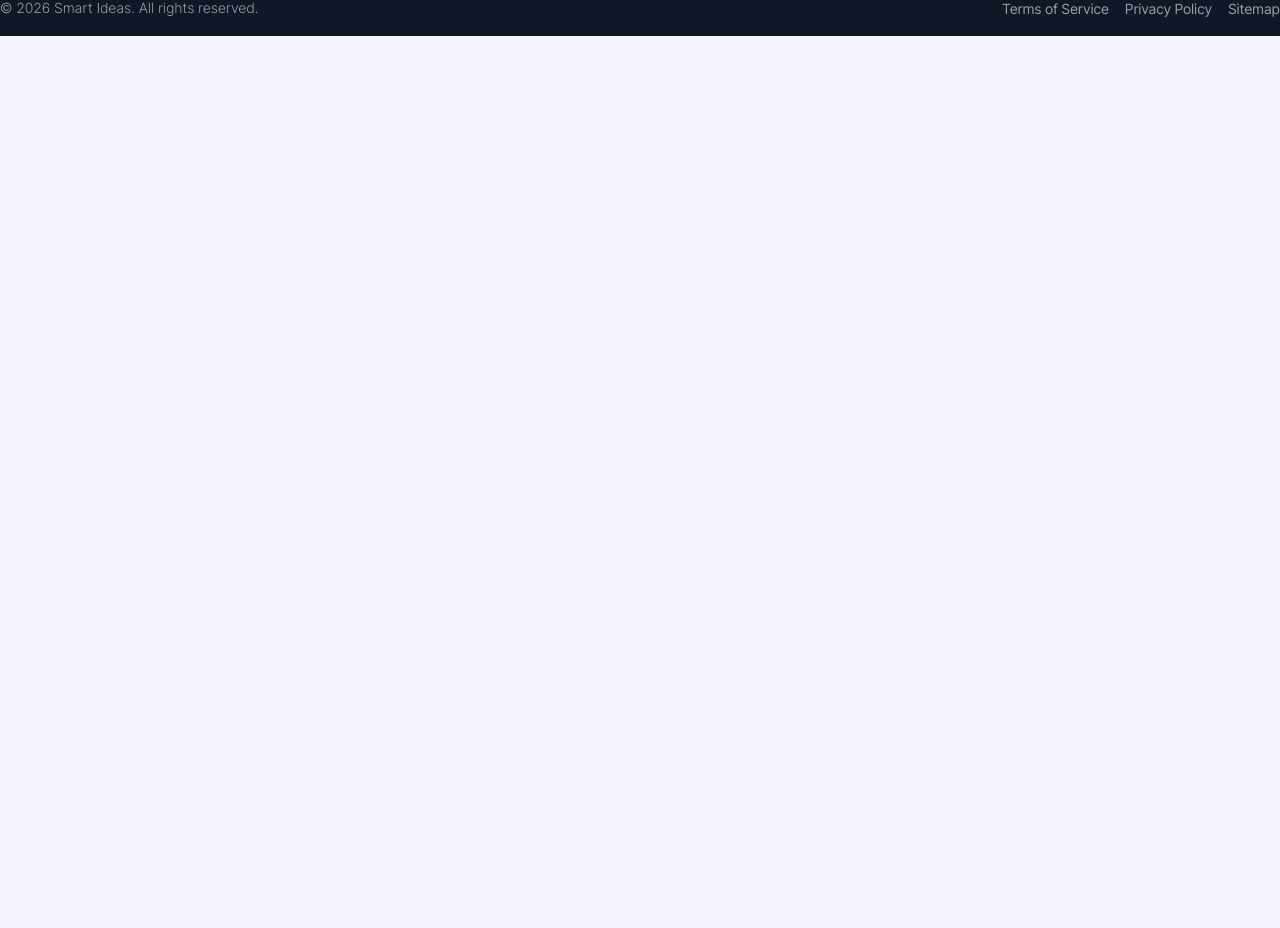
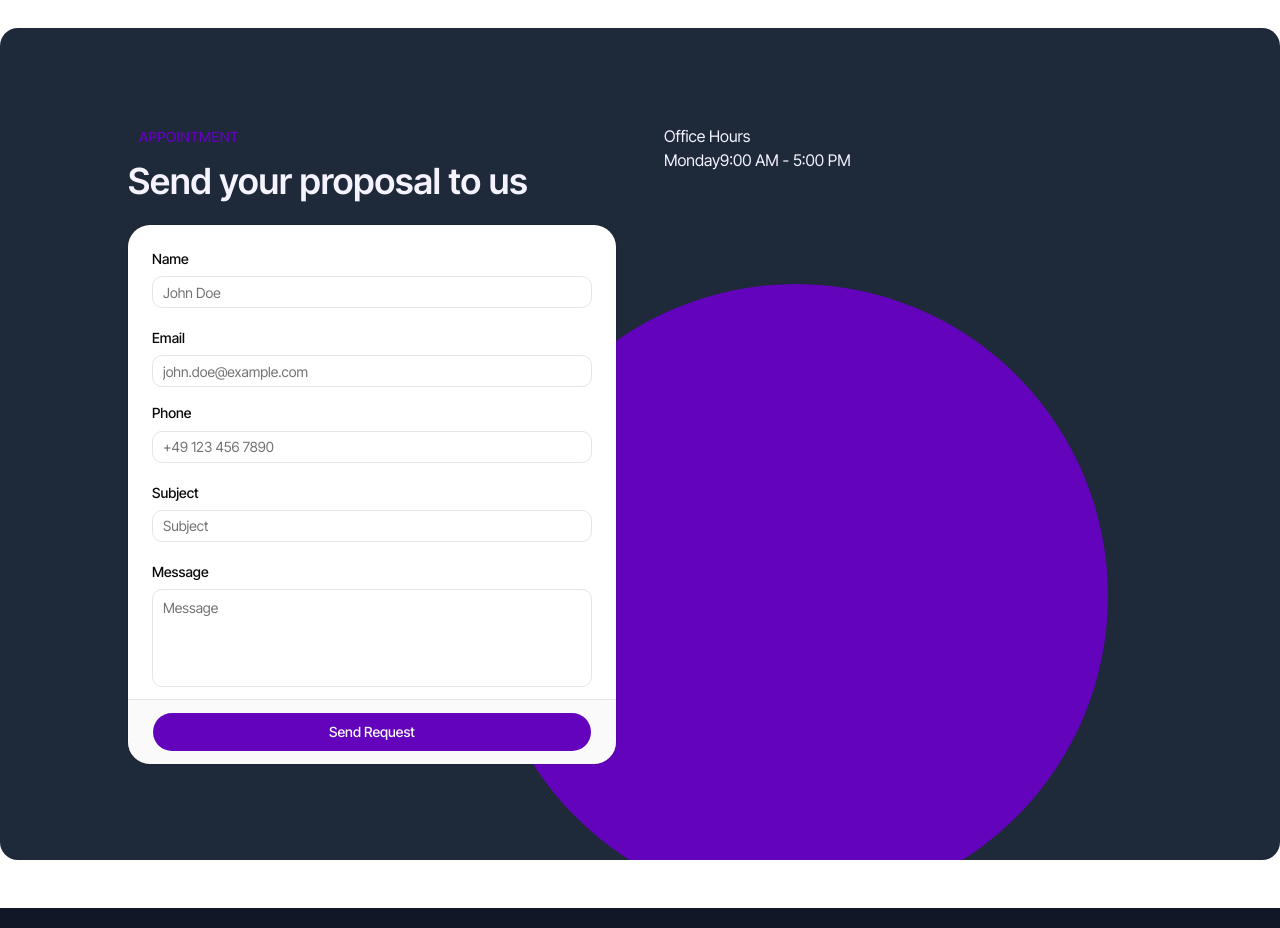
Before and after one commit to itzTedx/piptan-organization, a Next.js app: page / in a window 1280 px wide. Shown: the part 8696-9624 px from the top of the page. Before the commit the page ends 8732 px from the top, so only its background shows below. Built offline with nearby package versions, Linux system fonts and the light colour scheme.

Commit message:
chore(deps): update dependencies and add new packages for improved functionality

```diff
--- a/package.json
+++ b/package.json
@@ -11,6 +11,7 @@
 	},
 	"dependencies": {
 		"@base-ui/react": "^1.1.0",
+		"@tanstack/react-form": "^1.28.3",
 		"class-variance-authority": "^0.7.1",
 		"clsx": "^2.1.1",
 		"embla-carousel": "^8.6.0",
@@ -21,11 +22,14 @@
 		"lucide-react": "^0.563.0",
 		"motion": "^12.34.0",
 		"next": "16.1.6",
+		"next-themes": "^0.4.6",
 		"react": "19.2.3",
 		"react-dom": "19.2.3",
 		"shadcn": "^3.8.4",
+		"sonner": "^2.0.7",
 		"tailwind-merge": "^3.4.0",
-		"tw-animate-css": "^1.4.0"
+		"tw-animate-css": "^1.4.0",
+		"zod": "^4.3.6"
 	},
 	"devDependencies": {
 		"@biomejs/biome": "2.3.14",
--- a/src/app/layout.tsx
+++ b/src/app/layout.tsx
@@ -4,6 +4,7 @@ import "@/styles/globals.css";
 
 import { Footer } from "@/components/layout/footer";
 import { Navbar } from "@/components/layout/navbar";
+import { Toaster } from "@/components/ui/sonner";
 
 import { cn } from "@/lib/utils";
 
@@ -25,6 +26,7 @@ export default function RootLayout({
 				<Navbar />
 				{children}
 				<Footer />
+				<Toaster position="bottom-right" richColors />
 			</body>
 		</html>
 	);
--- a/src/app/page.tsx
+++ b/src/app/page.tsx
@@ -5,6 +5,7 @@ import { MotionCarousel } from "@/components/ui/motion-carousel";
 import { About } from "@/modules/views/about";
 import { Blogs } from "@/modules/views/blogs";
 import { CaseStudies } from "@/modules/views/case-studies";
+import { Cta } from "@/modules/views/cta";
 import { Faqs } from "@/modules/views/faqs";
 import { Feature } from "@/modules/views/feature";
 import { Growth } from "@/modules/views/growth";
@@ -30,6 +31,7 @@ export default function Page() {
 			<CaseStudies />
 			<Blogs />
 			<Faqs />
+			<Cta />
 		</main>
 	);
 }
--- a/src/components/ui/card.tsx
+++ b/src/components/ui/card.tsx
@@ -10,7 +10,7 @@ function Card({
 	return (
 		<div
 			className={cn(
-				"group/card flex flex-col gap-6 overflow-hidden rounded-3xl bg-card py-6 text-card-foreground text-sm ring-1 ring-foreground/10 has-[>img:first-child]:pt-0 has-data-[slot=card-footer]:pb-0 data-[size=sm]:gap-3 data-[size=sm]:py-3 data-[size=sm]:has-data-[slot=card-footer]:pb-0 *:[img:first-child]:rounded-t-xl *:[img:last-child]:rounded-b-xl",
+				"group/card flex flex-col gap-3 overflow-hidden rounded-3xl bg-card py-3 text-card-foreground text-sm ring-1 ring-foreground/10 has-[>img:first-child]:pt-0 has-data-[slot=card-footer]:pb-0 data-[size=sm]:gap-3 data-[size=sm]:py-3 data-[size=sm]:has-data-[slot=card-footer]:pb-0 *:[img:first-child]:rounded-t-xl *:[img:last-child]:rounded-b-xl",
 				className
 			)}
 			data-size={size}
@@ -24,7 +24,7 @@ function CardHeader({ className, ...props }: React.ComponentProps<"div">) {
 	return (
 		<div
 			className={cn(
-				"group/card-header @container/card-header grid auto-rows-min items-start gap-1 rounded-t-xl px-6 has-data-[slot=card-action]:grid-cols-[1fr_auto] has-data-[slot=card-description]:grid-rows-[auto_auto] group-data-[size=sm]/card:px-3 [.border-b]:pb-6 group-data-[size=sm]/card:[.border-b]:pb-3",
+				"group/card-header @container/card-header grid auto-rows-min items-start gap-1 rounded-t-xl px-3 has-data-[slot=card-action]:grid-cols-[1fr_auto] has-data-[slot=card-description]:grid-rows-[auto_auto] group-data-[size=sm]/card:px-3 [.border-b]:pb-3 group-data-[size=sm]/card:[.border-b]:pb-3",
 				className
 			)}
 			data-slot="card-header"
@@ -72,7 +72,7 @@ function CardAction({ className, ...props }: React.ComponentProps<"div">) {
 function CardContent({ className, ...props }: React.ComponentProps<"div">) {
 	return (
 		<div
-			className={cn("px-6 group-data-[size=sm]/card:px-3", className)}
+			className={cn("px-3 group-data-[size=sm]/card:px-3", className)}
 			data-slot="card-content"
 			{...props}
 		/>
@@ -83,7 +83,7 @@ function CardFooter({ className, ...props }: React.ComponentProps<"div">) {
 	return (
 		<div
 			className={cn(
-				"flex items-center rounded-b-xl border-t bg-muted/50 p-6 group-data-[size=sm]/card:p-3",
+				"flex items-center rounded-b-xl border-t bg-muted/50 p-3 group-data-[size=sm]/card:p-3",
 				className
 			)}
 			data-slot="card-footer"
--- a/src/components/ui/field.tsx
+++ b/src/components/ui/field.tsx
@@ -205,7 +205,7 @@ function FieldError({
 				{uniqueErrors.map(
 					(error, index) =>
 						error?.message && (
-							<li key={`${error.message}-${index + 1}`}>{error.message}</li>
+							<li key={`${error.message}-${index}`}>{error.message}</li>
 						)
 				)}
 			</ul>
--- a/src/components/ui/label.tsx
+++ b/src/components/ui/label.tsx
@@ -1,20 +1,20 @@
-"use client";
+"use client"
 
-import * as React from "react";
+import * as React from "react"
 
-import { cn } from "@/lib/utils";
+import { cn } from "@/lib/utils"
 
 function Label({ className, ...props }: React.ComponentProps<"label">) {
   return (
     <label
+      data-slot="label"
       className={cn(
-				"flex select-none items-center gap-2 font-medium text-sm leading-none peer-disabled:cursor-not-allowed peer-disabled:opacity-50 group-data-[disabled=true]:pointer-events-none group-data-[disabled=true]:opacity-50",
+        "gap-2 text-sm leading-none font-medium group-data-[disabled=true]:opacity-50 peer-disabled:opacity-50 flex items-center select-none group-data-[disabled=true]:pointer-events-none peer-disabled:cursor-not-allowed",
         className
       )}
-			data-slot="label"
       {...props}
     />
-	);
+  )
 }
 
-export { Label };
+export { Label }
--- /dev/null
+++ b/src/components/ui/sonner.tsx
@@ -0,0 +1,49 @@
+"use client"
+
+import { useTheme } from "next-themes"
+import { Toaster as Sonner, type ToasterProps } from "sonner"
+import { CircleCheckIcon, InfoIcon, TriangleAlertIcon, OctagonXIcon, Loader2Icon } from "lucide-react"
+
+const Toaster = ({ ...props }: ToasterProps) => {
+  const { theme = "system" } = useTheme()
+
+  return (
+    <Sonner
+      theme={theme as ToasterProps["theme"]}
+      className="toaster group"
+      icons={{
+        success: (
+          <CircleCheckIcon className="size-4" />
+        ),
+        info: (
+          <InfoIcon className="size-4" />
+        ),
+        warning: (
+          <TriangleAlertIcon className="size-4" />
+        ),
+        error: (
+          <OctagonXIcon className="size-4" />
+        ),
+        loading: (
+          <Loader2Icon className="size-4 animate-spin" />
+        ),
+      }}
+      style={
+        {
+          "--normal-bg": "var(--popover)",
+          "--normal-text": "var(--popover-foreground)",
+          "--normal-border": "var(--border)",
+          "--border-radius": "var(--radius)",
+        } as React.CSSProperties
+      }
+      toastOptions={{
+        classNames: {
+          toast: "cn-toast",
+        },
+      }}
+      {...props}
+    />
+  )
+}
+
+export { Toaster }
--- /dev/null
+++ b/src/modules/forms/enquiry-form.tsx
@@ -0,0 +1,204 @@
+"use client";
+
+import { useForm } from "@tanstack/react-form";
+import { toast } from "sonner";
+import * as z from "zod";
+
+import { Button } from "@/components/ui/button";
+import { Card, CardContent, CardFooter } from "@/components/ui/card";
+import {
+	Field,
+	FieldError,
+	FieldGroup,
+	FieldLabel,
+} from "@/components/ui/field";
+import { Input } from "@/components/ui/input";
+import { InputGroup, InputGroupTextarea } from "@/components/ui/input-group";
+
+const formSchema = z.object({
+	name: z
+		.string()
+		.min(5, "Bug name must be at least 5 characters.")
+		.max(32, "Bug name must be at most 32 characters."),
+	email: z.email(),
+	phone: z.string().max(15, "Phone number must be at most 15 characters."),
+	subject: z.string().max(100, "Subject must be at most 100 characters."),
+	message: z
+		.string()
+		.min(1, "Message is required.")
+		.max(1000, "Message must be at most 1000 characters."),
+});
+
+export function EnquiryForm() {
+	const form = useForm({
+		defaultValues: {
+			name: "",
+			email: "",
+			phone: "",
+			subject: "",
+			message: "",
+		},
+		validators: {
+			onSubmit: formSchema,
+		},
+		onSubmit: async ({ value }) => {
+			toast("You submitted the following values:", {
+				description: (
+					<pre className="mt-2 w-[320px] overflow-x-auto rounded-md bg-code p-4 text-code-foreground">
+						<code>{JSON.stringify(value, null, 2)}</code>
+					</pre>
+				),
+			});
+		},
+	});
+
+	return (
+		<Card className="w-full py-6">
+			<CardContent className="px-6">
+				<form
+					id="bug-report-form"
+					onSubmit={(e) => {
+						e.preventDefault();
+						form.handleSubmit();
+					}}
+				>
+					<FieldGroup>
+						<form.Field name="name">
+							{(field) => {
+								const isInvalid =
+									field.state.meta.isTouched && !field.state.meta.isValid;
+								return (
+									<Field data-invalid={isInvalid}>
+										<FieldLabel htmlFor={field.name}>Name</FieldLabel>
+										<Input
+											aria-invalid={isInvalid}
+											autoComplete="off"
+											id={field.name}
+											name={field.name}
+											onBlur={field.handleBlur}
+											onChange={(e) => field.handleChange(e.target.value)}
+											placeholder="John Doe"
+											value={field.state.value}
+										/>
+										{isInvalid && (
+											<FieldError errors={field.state.meta.errors} />
+										)}
+									</Field>
+								);
+							}}
+						</form.Field>
+						<FieldGroup>
+							<form.Field name="email">
+								{(field) => {
+									const isInvalid =
+										field.state.meta.isTouched && !field.state.meta.isValid;
+									return (
+										<Field data-invalid={isInvalid}>
+											<FieldLabel htmlFor={field.name}>Email</FieldLabel>
+											<Input
+												aria-invalid={isInvalid}
+												autoComplete="off"
+												id={field.name}
+												name={field.name}
+												onBlur={field.handleBlur}
+												onChange={(e) => field.handleChange(e.target.value)}
+												placeholder="john.doe@example.com"
+												value={field.state.value}
+											/>
+											{isInvalid && (
+												<FieldError errors={field.state.meta.errors} />
+											)}
+										</Field>
+									);
+								}}
+							</form.Field>
+							<form.Field name="phone">
+								{(field) => {
+									const isInvalid =
+										field.state.meta.isTouched && !field.state.meta.isValid;
+									return (
+										<Field data-invalid={isInvalid}>
+											<FieldLabel htmlFor={field.name}>Phone</FieldLabel>
+											<Input
+												aria-invalid={isInvalid}
+												autoComplete="off"
+												id={field.name}
+												name={field.name}
+												onBlur={field.handleBlur}
+												onChange={(e) => field.handleChange(e.target.value)}
+												placeholder="+49 123 456 7890"
+												value={field.state.value}
+											/>
+											{isInvalid && (
+												<FieldError errors={field.state.meta.errors} />
+											)}
+										</Field>
+									);
+								}}
+							</form.Field>
+						</FieldGroup>
+						<form.Field name="subject">
+							{(field) => {
+								const isInvalid =
+									field.state.meta.isTouched && !field.state.meta.isValid;
+								return (
+									<Field data-invalid={isInvalid}>
+										<FieldLabel htmlFor={field.name}>Subject</FieldLabel>
+										<Input
+											aria-invalid={isInvalid}
+											autoComplete="off"
+											id={field.name}
+											name={field.name}
+											onBlur={field.handleBlur}
+											onChange={(e) => field.handleChange(e.target.value)}
+											placeholder="Subject"
+											value={field.state.value}
+										/>
+										{isInvalid && (
+											<FieldError errors={field.state.meta.errors} />
+										)}
+									</Field>
+								);
+							}}
+						</form.Field>
+						<form.Field name="message">
+							{(field) => {
+								const isInvalid =
+									field.state.meta.isTouched && !field.state.meta.isValid;
+								return (
+									<Field data-invalid={isInvalid}>
+										<FieldLabel htmlFor={field.name}>Message</FieldLabel>
+										<InputGroup>
+											<InputGroupTextarea
+												aria-invalid={isInvalid}
+												className="min-h-24 resize-none"
+												id={field.name}
+												name={field.name}
+												onBlur={field.handleBlur}
+												onChange={(e) => field.handleChange(e.target.value)}
+												placeholder="Message"
+												rows={6}
+												value={field.state.value}
+											/>
+										</InputGroup>
+
+										{isInvalid && (
+											<FieldError errors={field.state.meta.errors} />
+										)}
+									</Field>
+								);
+							}}
+						</form.Field>
+					</FieldGroup>
+				</form>
+			</CardContent>
+			<CardFooter className="px-6">
+				<Field orientation="horizontal">
+					<Button className="w-full" form="bug-report-form" type="submit">
+						Send Request
+					</Button>
+				</Field>
+			</CardFooter>
+		</Card>
+	);
+}
--- a/src/modules/views/blogs.tsx
+++ b/src/modules/views/blogs.tsx
@@ -19,8 +19,8 @@ export function Blogs() {
 
 				<div className="grid grid-cols-2 gap-6 sm:grid-cols-2 md:grid-cols-3">
 					{BLOGS.map((blog) => (
-						<Card key={blog.id}>
-							<CardContent className="space-y-3">
+						<Card className="py-6" key={blog.id}>
+							<CardContent className="space-y-3 px-6">
 								<Badge variant="secondary">{blog.category}</Badge>
 								<div className="flex items-center gap-2 text-muted-foreground">
 									<p>On {blog.createdAt}</p>
--- /dev/null
+++ b/src/modules/views/cta.tsx
@@ -0,0 +1,32 @@
+import { Badge } from "@/components/ui/badge";
+
+import { EnquiryForm } from "../forms/enquiry-form";
+
+export function Cta() {
+	return (
+		<section className="bg-card py-12">
+			<div className="container relative mx-auto grid grid-cols-1 gap-12 overflow-hidden rounded-2xl bg-gray-800 p-16 text-background md:grid-cols-2 md:p-16 lg:p-24 lg:px-32">
+				<div className="relative z-10">
+					<Badge>Appointment</Badge>
+					<h2 className="mt-3 mb-6 font-semibold text-2xl md:text-4xl">
+						Send your proposal to us
+					</h2>
+					<EnquiryForm />
+				</div>
+				<div className="relative z-10">
+					<ul>
+						<li>
+							<h3>Office Hours</h3>
+
+							<p>
+								<span>Monday</span>
+								<span>9:00 AM - 5:00 PM</span>
+							</p>
+						</li>
+					</ul>
+				</div>
+				<div className="absolute bottom-0 left-1/2 size-156 -translate-x-1/4 translate-y-12 rounded-full bg-primary" />
+			</div>
+		</section>
+	);
+}
```
Also changed, not shown: 1 other file (tests, documents, lock files or other folders). Lines whose indentation alone changed are shown as unchanged.
